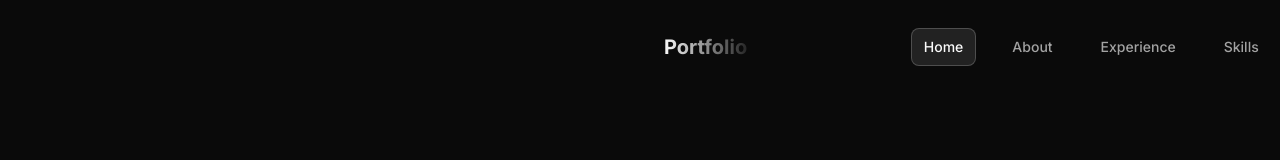
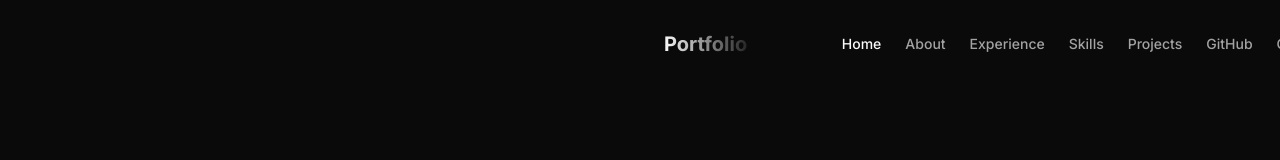
Before and after one commit to krisdikachi/Nwuko-onyedikachi-Portfolio, a Next.js app: page / in a window 1280 px wide. Shown: the top 160 px of the page. Built offline with nearby package versions, Linux system fonts and the light colour scheme.

Commit message:
hello, my unfunctional navbar

```diff
--- a/components/navbar.tsx
+++ b/components/navbar.tsx
@@ -69,38 +69,39 @@ export default function Navbar() {
       <motion.nav
         initial={{ y: -100 }}
         animate={{ y: 0 }}
-        className={`fixed top-0 left-1/2 transform -translate-x-1/2 z-50 transition-all duration-300 ${
+        className={`fixed top-4 left-1/2 transform -translate-x-1/2 z-50 transition-all duration-300 ${
           isScrolled
-            ? 'bg-background/90 backdrop-blur-md border-b border-border/50 shadow-lg'
+            ? 'bg-background/80 backdrop-blur-md border border-border/50 shadow-lg'
             : 'bg-transparent'
-        } rounded-full w-[95%] max-w-6xl mt-4`}
+        } rounded-full px-3 sm:px-4 md:px-6 py-3 w-[90%] sm:w-[85%] md:w-[80%] lg:w-[75%] max-w-4xl mx-auto`}
       >
-        <div className="px-4 sm:px-6 py-3">
-          {/* Mobile Layout (< 768px) */}
-          <div className="flex md:hidden items-center justify-between">
-            <motion.div
-              whileHover={{ scale: 1.05 }}
-              className="text-lg font-bold bg-gradient-to-r from-primary to-accent bg-clip-text text-transparent"
-            >
-              Portfolio
-            </motion.div>
+        <div className="flex items-center justify-between w-full">
+          {/* Logo - Always visible */}
+          <motion.div
+            whileHover={{ scale: 1.05 }}
+            className="text-lg sm:text-xl font-bold bg-gradient-to-r from-primary to-accent bg-clip-text text-transparent flex-shrink-0"
+          >
+            Portfolio
+          </motion.div>
 
-            <div className="flex items-center space-x-2">
-              <motion.button
-                onClick={cycleTheme}
-                whileHover={{ scale: 1.1 }}
-                whileTap={{ scale: 0.9 }}
-                className="p-2 rounded-full bg-secondary hover:bg-accent transition-colors duration-200"
-                title={`Current theme: ${theme}`}
-              >
-                {theme === 'light' ? (
-                  <Sun className="w-4 h-4" />
-                ) : theme === 'navy' ? (
-                  <Palette className="w-4 h-4" />
-                ) : (
-                  <Moon className="w-4 h-4" />
-                )}
-              </motion.button>
+          {/* Desktop Navigation - Hidden on mobile */}
+          <div className="hidden lg:flex items-center justify-center flex-1 px-4 lg:px-8">
+            <div className="flex items-center space-x-4 lg:space-x-6">
+              {navItems.map((item) => (
+                <motion.button
+                  key={item.href}
+                  onClick={() => scrollToSection(item.href)}
+                  whileHover={{ scale: 1.05 }}
+                  whileTap={{ scale: 0.95 }}
+                  className={`text-sm font-medium transition-colors duration-200 whitespace-nowrap ${
+                    activeSection === item.href
+                      ? 'text-primary'
+                      : 'text-muted-foreground hover:text-foreground'
+                  }`}
+                >
+                  {item.label}
+                </motion.button>
+              ))}
 
               <motion.button
                 onClick={() => setIsMobileMenuOpen(!isMobileMenuOpen)}
@@ -114,38 +115,34 @@ export default function Navbar() {
                   <Menu className="w-4 h-4" />
                 )}
               </motion.button>
+
             </div>
           </div>
 
-          {/* Tablet Layout (768px - 1024px) */}
-          <div className="hidden md:flex lg:hidden items-center justify-between">
-            <motion.div
-              whileHover={{ scale: 1.05 }}
-              className="text-lg font-bold bg-gradient-to-r from-primary to-accent bg-clip-text text-transparent"
-            >
-              Portfolio
-            </motion.div>
+          {/* Tablet Navigation - Hidden on mobile and desktop */}
+          <div className="hidden md:flex lg:hidden items-center justify-center flex-1 px-2">
+            <div className="flex items-center space-x-2 md:space-x-3">
+              {navItems.map((item) => (
+                <motion.button
+                  key={item.href}
+                  onClick={() => scrollToSection(item.href)}
+                  whileHover={{ scale: 1.05 }}
+                  whileTap={{ scale: 0.95 }}
+                  className={`text-xs font-medium transition-colors duration-200 whitespace-nowrap ${
+                    activeSection === item.href
+                      ? 'text-primary'
+                      : 'text-muted-foreground hover:text-foreground'
+                  }`}
+                >
+                  {item.label}
+                </motion.button>
+              ))}
+            </div>
+          </div>
 
-            <div className="flex items-center justify-center flex-1 px-6">
-              <div className="flex items-center space-x-3">
-                {navItems.map((item) => (
-                  <motion.button
-                    key={item.href}
-                    onClick={() => scrollToSection(item.href)}
-                    whileHover={{ scale: 1.05 }}
-                    whileTap={{ scale: 0.95 }}
-                    className={`text-xs font-medium transition-colors duration-200 px-2 py-1 rounded-md ${
-                      activeSection === item.href
-                        ? 'text-primary bg-primary/10'
-                        : 'text-muted-foreground hover:text-foreground hover:bg-secondary/50'
-                    }`}
-                  >
-                    {item.label}
-                  </motion.button>
-                ))}
-              </div>
-            </div>
-
+          {/* Right side controls */}
+          <div className="flex items-center space-x-1 sm:space-x-2 flex-shrink-0">
+            {/* Theme Toggle */}
             <motion.button
               onClick={cycleTheme}
               whileHover={{ scale: 1.1 }}
@@ -161,50 +158,18 @@ export default function Navbar() {
                 <Moon className="w-4 h-4" />
               )}
             </motion.button>
-          </div>
 
-          {/* Desktop Layout (>= 1024px) */}
-          <div className="hidden lg:flex items-center justify-between">
-            <motion.div
-              whileHover={{ scale: 1.05 }}
-              className="text-xl font-bold bg-gradient-to-r from-primary to-accent bg-clip-text text-transparent"
-            >
-              Portfolio
-            </motion.div>
-
-            <div className="flex items-center justify-center flex-1 px-8">
-              <div className="flex items-center space-x-6">
-                {navItems.map((item) => (
-                  <motion.button
-                    key={item.href}
-                    onClick={() => scrollToSection(item.href)}
-                    whileHover={{ scale: 1.05 }}
-                    whileTap={{ scale: 0.95 }}
-                    className={`text-sm font-medium transition-colors duration-200 px-3 py-2 rounded-lg ${
-                      activeSection === item.href
-                        ? 'text-primary bg-primary/10 border border-primary/20'
-                        : 'text-muted-foreground hover:text-foreground hover:bg-secondary/50'
-                    }`}
-                  >
-                    {item.label}
-                  </motion.button>
-                ))}
-              </div>
-            </div>
-
+            {/* Mobile Menu Button */}
             <motion.button
-              onClick={cycleTheme}
+              onClick={() => setIsMobileMenuOpen(!isMobileMenuOpen)}
               whileHover={{ scale: 1.1 }}
               whileTap={{ scale: 0.9 }}
-              className="p-2 rounded-full bg-secondary hover:bg-accent transition-colors duration-200"
-              title={`Current theme: ${theme}`}
+              className="md:hidden p-2 rounded-full bg-secondary hover:bg-accent transition-colors duration-200"
             >
-              {theme === 'light' ? (
-                <Sun className="w-5 h-5" />
-              ) : theme === 'navy' ? (
-                <Palette className="w-5 h-5" />
+              {isMobileMenuOpen ? (
+                <X className="w-4 h-4" />
               ) : (
-                <Moon className="w-5 h-5" />
+                <Menu className="w-4 h-4" />
               )}
             </motion.button>
           </div>
@@ -228,7 +193,7 @@ export default function Navbar() {
           initial={{ opacity: 0, y: -20, scale: 0.95 }}
           animate={{ opacity: 1, y: 0, scale: 1 }}
           exit={{ opacity: 0, y: -20, scale: 0.95 }}
-          className="fixed top-20 left-1/2 transform -translate-x-1/2 z-50 w-[95%] max-w-sm bg-background/95 backdrop-blur-md border border-border/50 rounded-2xl shadow-xl md:hidden"
+          className="fixed top-20 left-1/2 transform -translate-x-1/2 z-50 w-[85%] sm:w-[80%] max-w-sm bg-background/95 backdrop-blur-md border border-border/50 rounded-2xl shadow-xl md:hidden"
         >
           <div className="p-4 space-y-1">
             {navItems.map((item, index) => (
```
